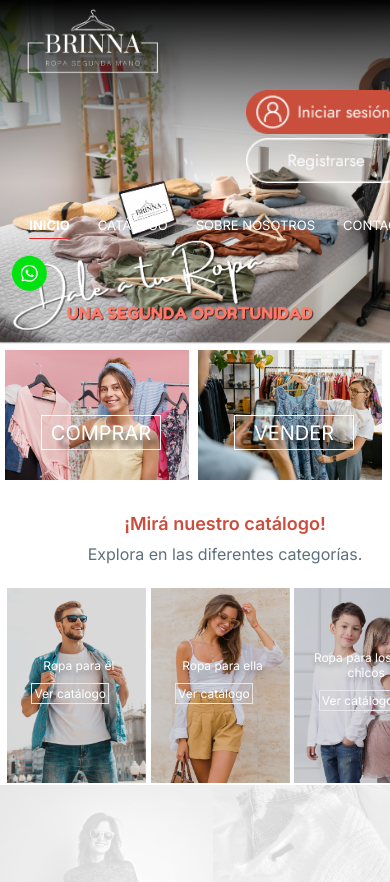
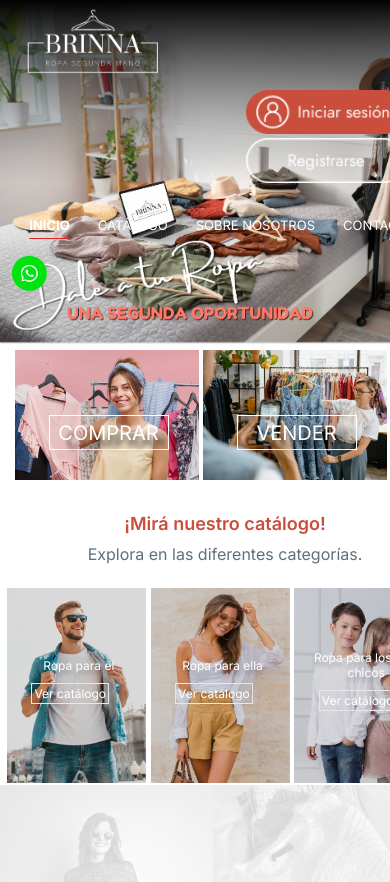
Before and after one commit to CeciliaBPerdomo/Brinna, a Next.js app: page / in a window 390 px wide. Shown: the top 882 px of the page. Built offline with nearby package versions, Linux system fonts and the light colour scheme.

Commit message:
Responsive

```diff
--- a/src/components/LandingPage/ComprarVender/comprarvender.css
+++ b/src/components/LandingPage/ComprarVender/comprarvender.css
@@ -42,7 +42,7 @@
         justify-content: center;
         min-width: 375px;
         margin: 0 auto;
-        margin-left: 5px;
+        margin-left: 15px;
         gap: 1px
     }
 
```
